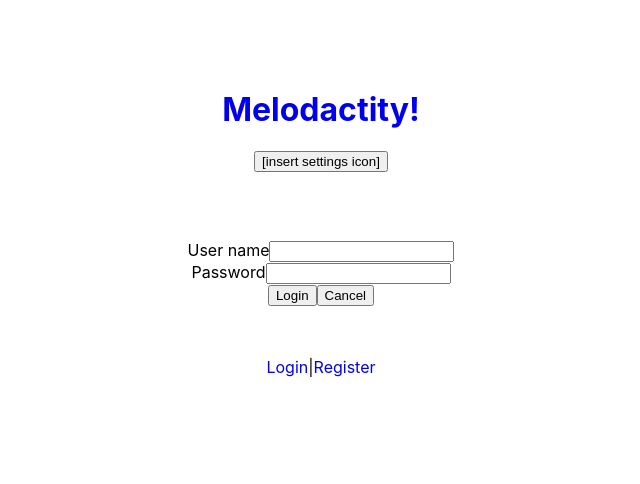
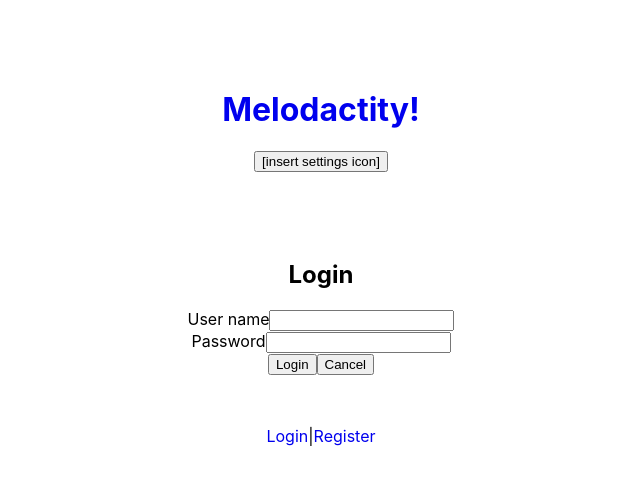
Before and after one commit to Trinadactyl/melodacity-client, a React (Create React App) app: page /login in a window 1280 px wide. Shown: the top 484 px of the page, without its empty margins (319-959 px from the left). Built offline with nearby package versions, Linux system fonts and the light colour scheme; no server answers.

Commit message:
login works

```diff
--- a/src/App.js
+++ b/src/App.js
@@ -2,14 +2,17 @@ import React, { Component } from 'react';
 import { Route } from 'react-router-dom';
 import './App.css';
 import Header from './components/Header/Header';
+//import PrivateRoute from './components/Utils/PrivateRoute';
+import PublicRoute from './components/Utils/PublicRoute';
 import Jambtn from './components/Jambtn/Jambtn';
 import Users from './components/Users/Users';
 import KeySelect from './components/KeySelect/KeySelect';
 import ProgSelect from './components/ProgSelect/ProgSelect';
 import Jam from './components/Jam/Jam';
-import LoginForm from './components/LoginForm/LoginForm';
+//import LoginForm from './components/LoginForm/LoginForm';
 import RegistrationForm from './components/RegistrationForm/RegistrationForm';
 import UsersApiService from './services/user-api-service'
+import LoginPage from './components/LoginPage/LoginPage';
 
 class App extends Component {
 
@@ -30,11 +33,15 @@ render() {
       </header>
 
         <Route exact path={'/'} component={Jambtn} />
+
+        <PublicRoute path={'/login'} component={LoginPage} />
+        <PublicRoute path={'/register'} component={RegistrationForm} />
+
+
         <Route path={'/key'} component={KeySelect} />
         <Route path={'/progression'} component={ProgSelect} />
         <Route path={'/jammin'} component={Jam} />
-        <Route path={'/login'} component={LoginForm} />
-        <Route path={'/register'} component={RegistrationForm} />
+
 
       <Users />
     </div>
--- a/src/components/Header/Header.js
+++ b/src/components/Header/Header.js
@@ -25,7 +25,8 @@ import './Header.css';
 export default function Header () {
 
 
-  return (
+  return <>
+
     <header className='Header'>
       <Link to='/'>
         <h1>Melodactity!</h1>
@@ -35,5 +36,6 @@ export default function Header () {
         [insert settings icon]
       </button>
     </header>
-  )
+
+  </>
 }
--- a/src/components/LoginForm/LoginForm.js
+++ b/src/components/LoginForm/LoginForm.js
@@ -20,6 +20,7 @@ export default class LoginForm extends Component {
       password: password.value
     })
     .then(res => {
+      console.log('login success -- refresh browser')
       user_name.value = ''
       password.value = ''
       TokenService.saveAuthToken(res.authToken)
@@ -28,12 +29,19 @@ export default class LoginForm extends Component {
     .catch(res => {
       this.setState({ error: res.error})
     })
+    .then(() => {
+      window.location.reload(false)
+    })
   }
 
 
   render() {
+    const { error } = this.state
     return (
       <form className='login-form' onSubmit={this.handleSubmitJwtAuth}>
+        <div role='alert'>
+          {error && <p>{error}</p>}
+        </div>
         <div className='user_name'>
           <label htmlFor='LoginForm__user_name'>
             User name
@@ -55,9 +63,11 @@ export default class LoginForm extends Component {
             id='LoginForm__password'>
           </input>
         </div>
+
         <button type='submit'>
           Login
         </button>
+
         <Link to={'/'}>
           <button>
             Cancel
--- /dev/null
+++ b/src/components/LoginPage/LoginPage.js
@@ -0,0 +1,28 @@
+import React, { Component } from 'react'
+import LoginForm from '../LoginForm/LoginForm'
+
+export default class LoginPage extends Component {
+  static defaultProps = {
+    location: {},
+    history: {
+      push: () => {},
+    },
+  }
+
+  handleLoginSuccess = () => {
+    const { location, history } = this.prop
+    const destination = (location.state || {}).from || '/'
+    history.push(destination)
+   }
+
+   render() {
+     return (
+      <div className='login-page'>
+        <h2>Login</h2>
+        <LoginForm
+        onLoginSuccess={this.handleLoginSuccess}
+        />
+      </div>
+     )
+   }
+  }
--- a/src/components/Users/Users.js
+++ b/src/components/Users/Users.js
@@ -1,15 +1,46 @@
 import React, { Component } from 'react';
 import { Link } from 'react-router-dom'
 import './Users.css'
+import TokenService from '../../services/token-service';
 
 export default class Users extends Component {
-  render() {
+  handleLogoutClick = () => {
+    TokenService.clearAuthToken()
+    window.location.reload(false)
+    console.log('token cleared -- refresh browser')
+  }
+
+  renderLogoutLink() {
     return (
-      <div className='user-links'>
+      <div className='user-logged-in'>
+        <span className='greeting'>Hello {'user_name'}</span>
+        <Link
+          onClick={this.handleLogoutClick}
+          to='/'>
+          Logout
+        </Link>
+      </div>
+    )
+  }
+
+  renderLoginLink() {
+    return (
+      <div className='user-not-logged-in'>
         <Link to='/login'>Login</Link>
         |
         <Link to='/register'>Register</Link>
       </div>
     )
   }
+
+
+  render() {
+    return (
+      <div className='user-links'>
+        {TokenService.hasAuthToken()
+        ? this.renderLogoutLink()
+        : this.renderLoginLink()}
+      </div>
+    )
+  }
 }
--- /dev/null
+++ b/src/components/Utils/PrivateRoute.js
@@ -0,0 +1,22 @@
+import React from 'react'
+import { Route, Redirect } from 'react-router-dom'
+import TokenService from '../services/token-service'
+
+export default function PrivateRoute({ component, ...props }) {
+  const Component = component
+  return (
+    <Route
+      {...props}
+      render = {componentProps => (
+        TokenService.hasAuthToken()
+        ? <Component {...componentProps} />
+        : <Redirect
+            t0={{
+              pathname: '/login',
+              state: { from: componentProps.location }
+            }}
+          />
+      )}
+    />
+  )
+}
--- /dev/null
+++ b/src/components/Utils/PublicRoute.js
@@ -0,0 +1,17 @@
+import React from 'react'
+import { Route, Redirect } from 'react-router-dom'
+import TokenService from '../../services/token-service'
+
+export default function PivateRoute({ component, ...props }) {
+  const Component = component
+  return (
+    <Route
+    {...props}
+    render={componentProps => (
+      TokenService.hasAuthToken()
+      ? <Redirect to={'/'} />
+      : <Component {...componentProps} />
+    )}
+    />
+  )
+}
--- a/src/services/auth-api-service.js
+++ b/src/services/auth-api-service.js
@@ -10,7 +10,6 @@ const AuthApiService = {
       body: JSON.stringify(credentials),
     })
     .then(res =>
-      console.log(res.body)
       (!res.ok)
       ? res.json().then(e => Promise.reject(e))
       : res.json()
```
